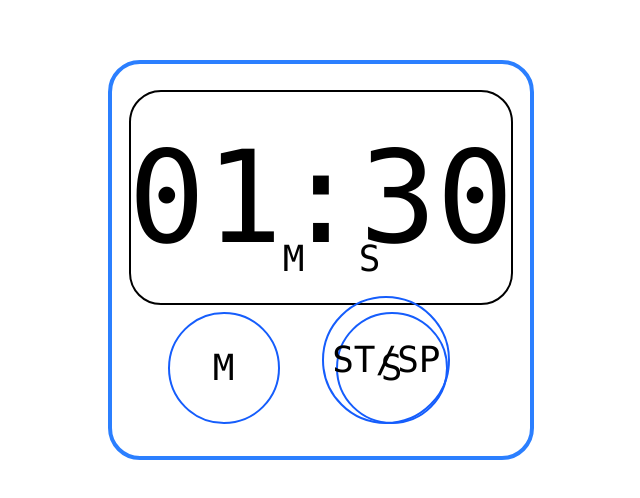
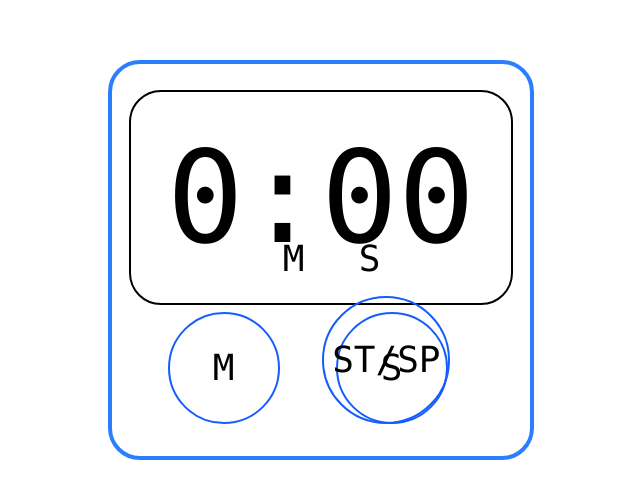
Before and after one commit to loganyeh/timer-react, a React (Vite) app in the folder timer-react/: page / in a window 1280 px wide. Shown: the part 140-638 px from the top of the page, without its empty margins (319-959 px from the left). Built offline with nearby package versions, Linux system fonts and the light colour scheme.

Commit message:
feat: display styling

```diff
--- a/timer-react/src/App.jsx
+++ b/timer-react/src/App.jsx
@@ -1,15 +1,18 @@
-import { useState, useRef, useEffect, createContext } from 'react';
+import { useState, useRef, useEffect } from 'react';
 import TimerDisplay from './components/TimerDisplay';
 import Button from './components/Button';
 import StartStop from './components/StartStop';
+import { MyContext } from './components/MyContext';
 
 function App() {
+  const [minutes, setMinutes] = useState(0);
+  const [seconds, setSeconds] = useState(0);
 
   return (
     <>
       <div className='h-screen w-screen flex justify-center items-center'>
         <div id="timer-container" className='h-1/2 w-1/3 border-4 border-blue-500 rounded-4xl relative'>
-          <TimerDisplay />
+          <TimerDisplay minutes={0} seconds={0 + "0"} />
           <Button letter={"M"} bottom={"bottom-8"} left={"left-14"} />
           <Button letter={"S"} bottom={"bottom-8"} left={"left-56"} />
           <StartStop />
--- a/timer-react/src/components/Button.jsx
+++ b/timer-react/src/components/Button.jsx
@@ -1,9 +1,10 @@
+import { useState, useRef, useEffect, createContext } from 'react';
 
 function Button({letter, bottom, left}) {
 
     return (
         <>
-            <div className={`h-28 w-28 absolute ${bottom} ${left} flex justify-center items-center font-mono text-black text-4xl border-2 border-blue-600 rounded-full hover:bg-gray-200 active:bg-gray-100`}>{letter}</div>
+            <div className={`h-28 w-28 absolute ${bottom} ${left} flex justify-center items-center font-mono text-black text-4xl border-2 border-blue-600 rounded-full hover:bg-gray-200 active:bg-gray-100 cursor-pointer`}>{letter}</div>
         </>
     )
 }
--- /dev/null
+++ b/timer-react/src/components/MyContext.jsx
@@ -0,0 +1,2 @@
+import { createContext } from "react";
+export const MyContext = createContext();
--- a/timer-react/src/components/StartStop.jsx
+++ b/timer-react/src/components/StartStop.jsx
@@ -1,8 +1,9 @@
+import { useState, useRef, useEffect, createContext } from 'react';
 
 function StartStop() {
     return (
         <>
-            <div className={`h-32 w-32 bottom-8 right-20 absolute flex justify-center items-center font-mono text-black text-4xl border-2 border-blue-600 rounded-full hover:bg-gray-200 active:bg-gray-100`}>ST/SP</div>
+            <div className={`h-32 w-32 bottom-8 right-20 absolute flex justify-center items-center font-mono text-black text-4xl border-2 border-blue-600 rounded-full hover:bg-gray-200 active:bg-gray-100 cursor-pointer`}>ST/SP</div>
         </>
     )
 }
--- a/timer-react/src/components/TimerDisplay.jsx
+++ b/timer-react/src/components/TimerDisplay.jsx
@@ -1,12 +1,12 @@
+import { useState, useRef, useEffect, createContext } from 'react';
 
-
-function TimerDisplay() {
+function TimerDisplay({minutes, seconds}) {
 
     return(
         <>
             <div className="h-3/5 w-full flex justify-center items-center relative">
                 <div className="h-11/12 w-11/12 flex justify-center items-center mt-8 font-mono text-black text-9xl border-2 border-black rounded-4xl">
-                    <span>01:30</span>
+                    <span>{minutes}:{seconds}</span>
                 </div>
                 <span className="font-mono text-black text-4xl absolute bottom-5 right-56.5">M</span>
                 <span className="font-mono text-black text-4xl absolute bottom-5 right-37.5">S</span>
```
